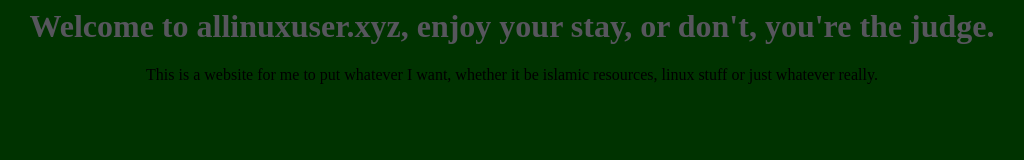
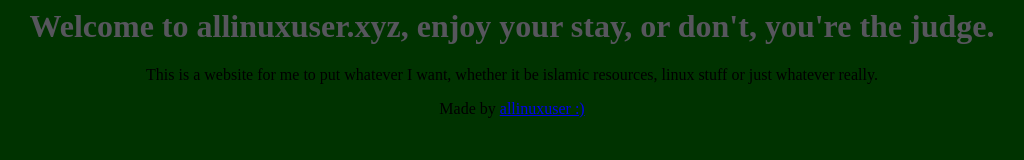
Before and after one commit to allinuxuser/allinuxuser-website, a plain HTML site: page index.html in a window 1280 px wide. Shown: the whole page, without its empty margins (128-1152 px from the left). Drawn offline with Linux system fonts and the light colour scheme.

Commit message:
Add credits - fixing text to bottom coming soon

```diff
--- a/index.html
+++ b/index.html
@@ -9,7 +9,7 @@
   <body>
     <h1 class="greeting-text">Welcome to allinuxuser.xyz, enjoy your stay, or don't, you're the judge.</h1>
     <p class="centered-text">This is a website for me to put whatever I want, whether it be islamic resources, linux stuff or just whatever really.</p>
-
+    <p class="bottom-text">Made by <a href="https://github.com/allinuxuser" target="_blank" rel="noopener noreferrer">allinuxuser :)</a>
 
   </body>
 </html>
--- a/styles.css
+++ b/styles.css
@@ -2,6 +2,7 @@
   color: #57565d;
 }
 
+.bottom-text,
 .centered-text,
 .greeting-text {
   text-align: center;
```
